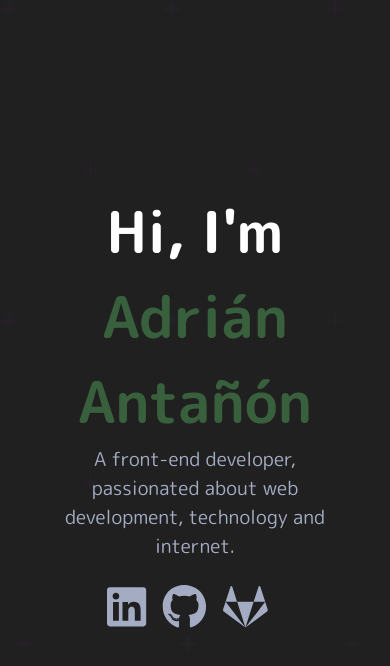
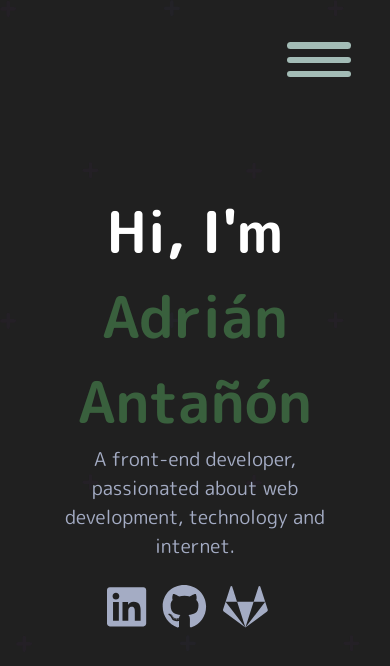
Before and after one commit to Adri-Antanon/portfolio, a React (Create React App) app: page / in a window 390 px wide. Shown: the top 666 px of the page. Built offline with nearby package versions, Linux system fonts and the light colour scheme.

Commit message:
Add responsive toggle menu

```diff
--- a/src/App.js
+++ b/src/App.js
@@ -1,3 +1,4 @@
+import React, { useState } from 'react'
 import NavBar from './components/NavBar';
 import HomePage from './pages/HomePage';
 import { Switch, Route } from 'react-router-dom';
@@ -8,10 +9,21 @@ import ProjectsPage from './pages/ProjectsPage';
 import ContactPage from './pages/ContactPage';
 
 function App() {
+  const [navToggle, setNavToggle] = useState(false);
+
+  const navClick = () => {
+    setNavToggle(!navToggle)
+  }
+
   return (
     <div className="App" >
-      <div className="sidebar">
+      <div className={`sidebar ${navToggle ? 'nav-toggle' : ''}`}>
         <NavBar />
+      </div>
+      <div className="nav-btn" onClick={navClick}>
+        <div className="lines-1"></div>
+        <div className="lines-2"></div>
+        <div className="lines-3"></div>
       </div>
       <div className="main-content">
         <div className="content">
```
